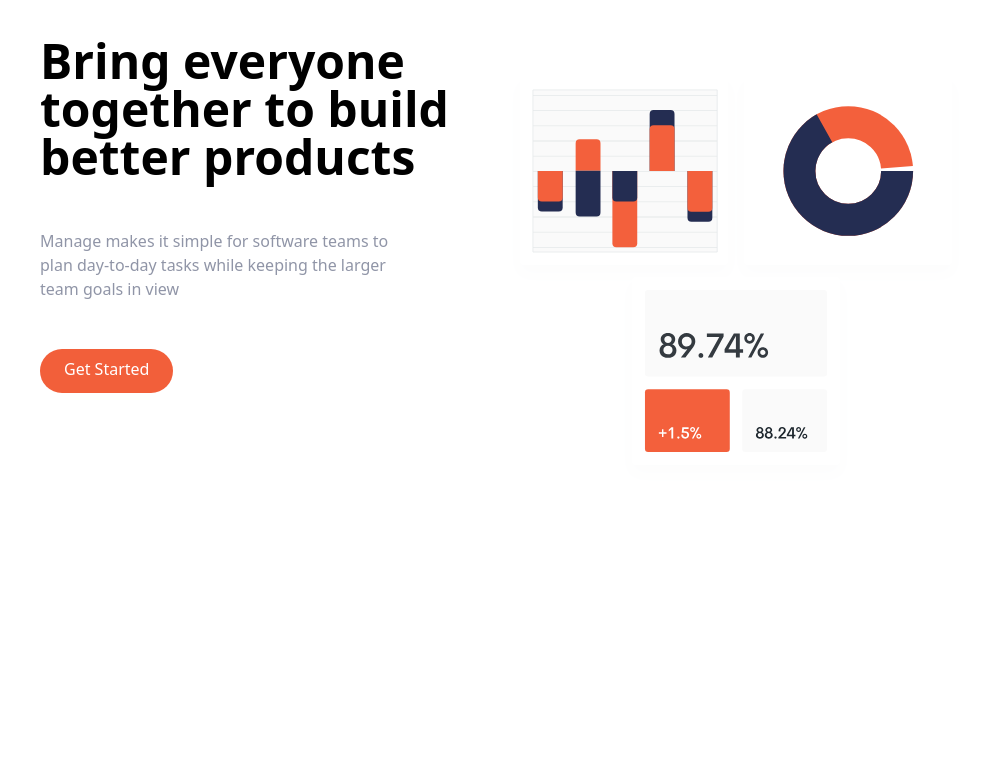
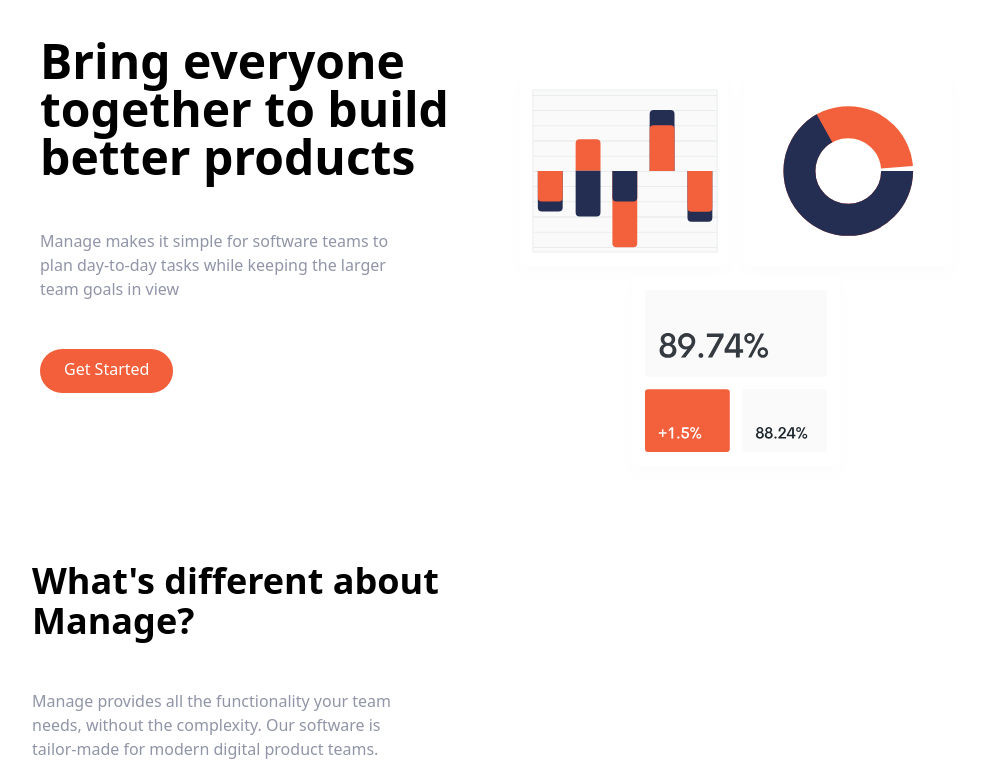
Before and after one commit to scottgrahamdev/manage-landing-page, a website: page index.html in a window 1280 px wide. Shown: the part 95-856 px from the top of the page, without its empty margins (136-1135 px from the left). Before the commit the page ends 800 px from the top, so only its background shows below. Drawn offline with Linux system fonts and the light colour scheme.

Commit message:
Started features section

```diff
--- a/index.html
+++ b/index.html
@@ -57,6 +57,27 @@
 
       </div>
     </section>
+
+    <section id="features-section">
+
+      <div class="container flex flex-col px-4 mx-auto mt-10 space-y-12 md:space-y-0 md:flex-row">
+        <div class="flex flex-col space-y-12 md:w-1/2">
+          <h2 class="max-w-md text-4xl font-bold text-center md:text-left">
+            What's different about Manage?
+          </h2>
+          <p class="max-w-sm text-center text-darkGrayishBlue md:text-left">
+            Manage provides all the functionality your team needs, without
+            the complexity. Our software is tailor-made for modern digital
+            product teams.
+          </p>
+        </div>
+
+        <div class="">
+
+        </div>
+      </div>
+
+    </section>
   </main>
 
 </body>
```
Also changed, not shown: css/styles.css.
